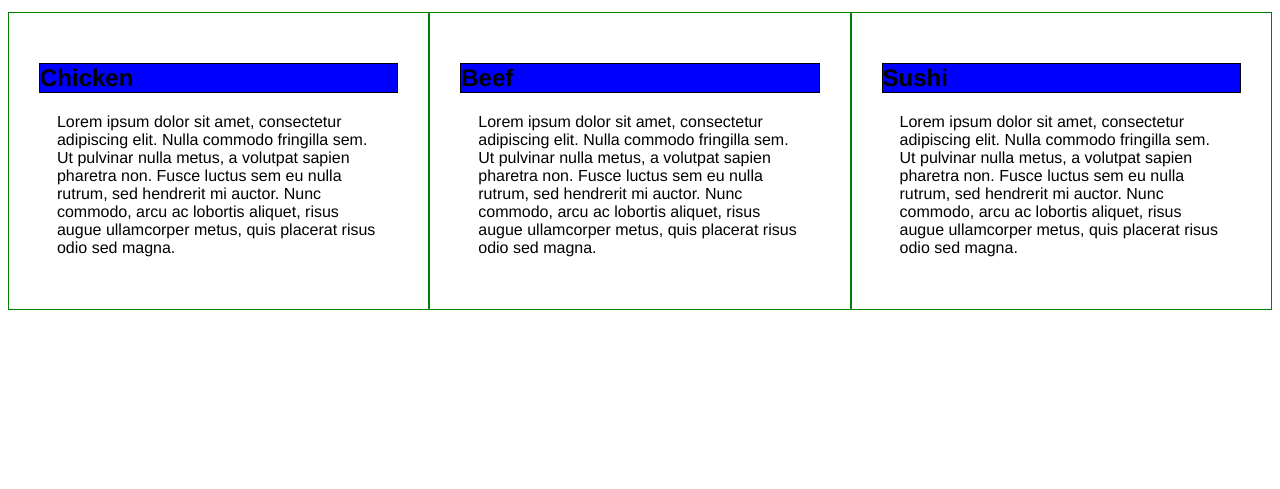
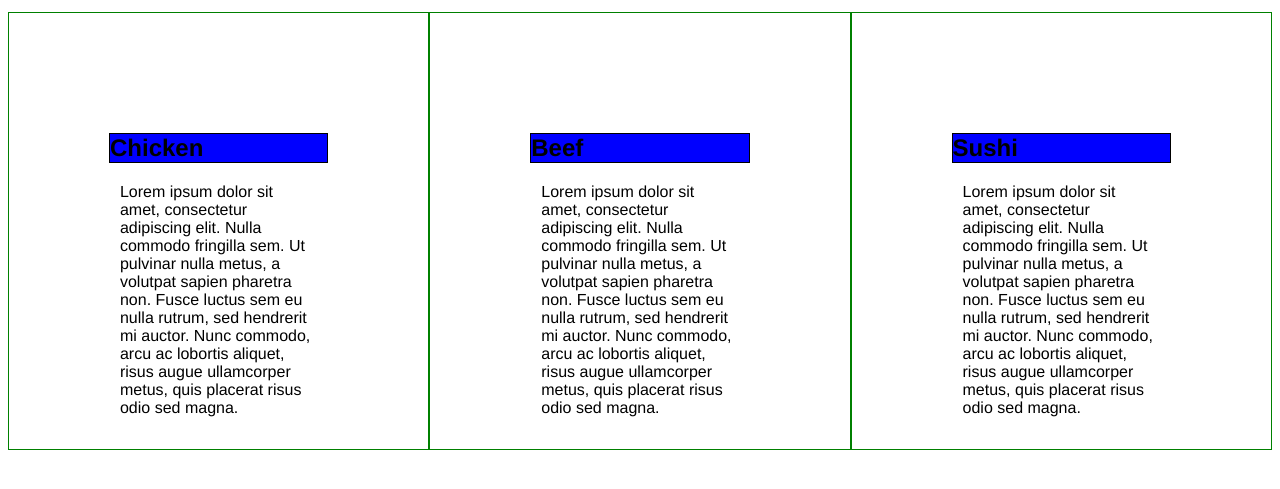
Before and after one commit to tundealfred/mod2-solution, a plain HTML site: page site/index.html in a window 1280 px wide. Shown: the part 61-550 px from the top of the page. Drawn offline with Linux system fonts and the light colour scheme.

```diff
--- a/css/style.css
+++ b/css/style.css
@@ -10,8 +10,8 @@
 
 section {
 
-  margin: 20px;
-  padding: 10px;
+  margin: 50px;
+  padding: 50px;
 }
 
 p {
```
